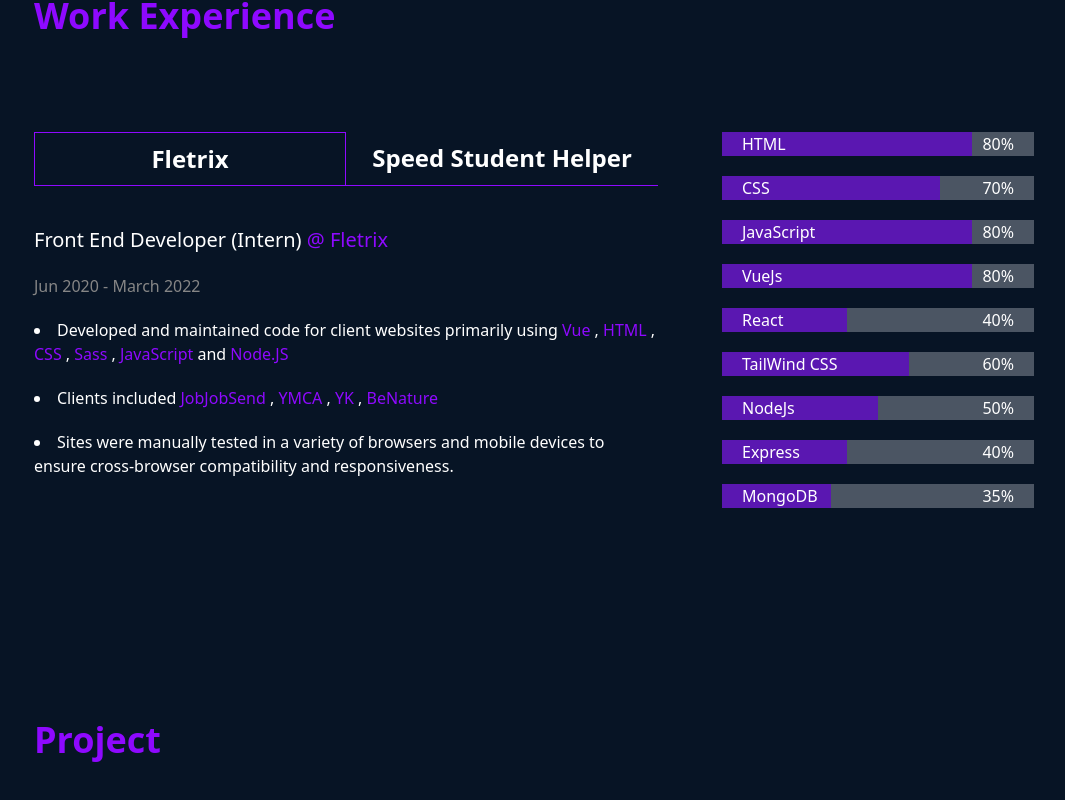
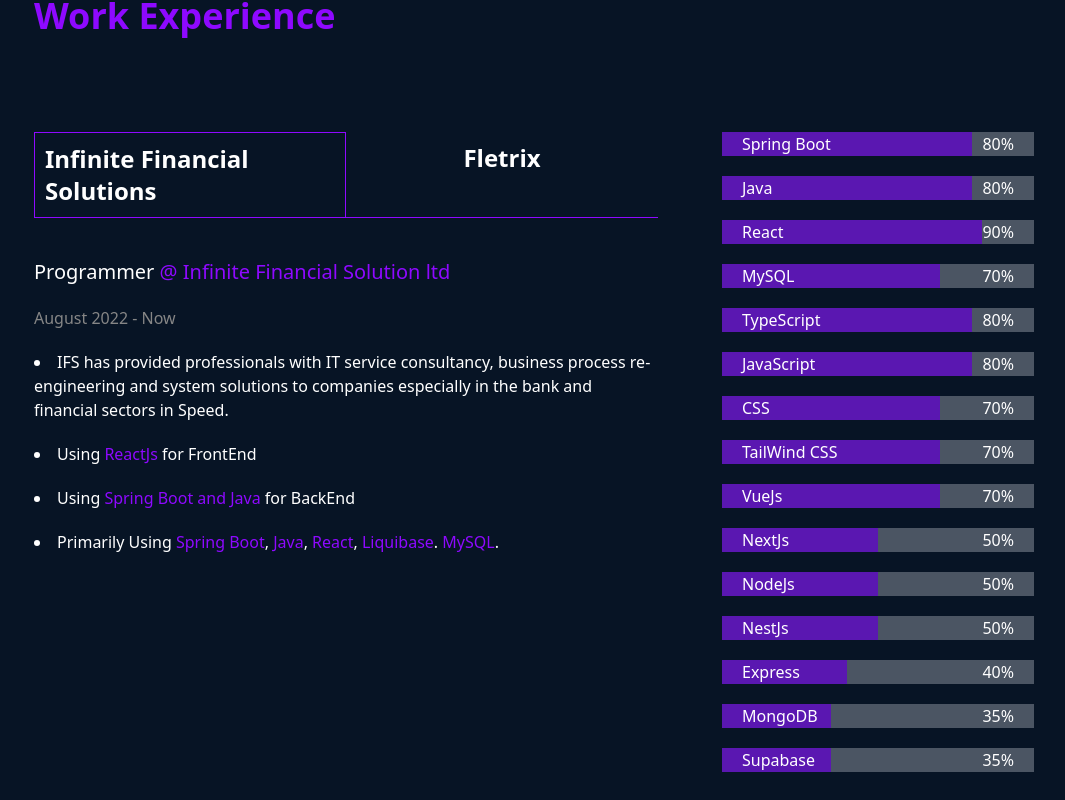
Before and after one commit to kevinli8831/portfolio, a Vue app: page / in a window 1280 px wide. Shown: the part 2240-3040 px from the top of the page, without its empty margins (106-1171 px from the left). Built offline with nearby package versions, Linux system fonts and the light colour scheme; a small style sheet from the web is missing.

Commit message:
feat[Experience] : updated to ifs

```diff
--- a/src/components/Experience.vue
+++ b/src/components/Experience.vue
@@ -66,26 +66,36 @@
             </div>
           </div>
           <div
-            v-if="isSelected !== `Fletrix`"
-            :key="`!Fletrix`"
+            v-if="isSelected === `Infinite Financial Solutions`"
+            :key="`Infinite Financial Solutions`"
             class="space-y-5"
           >
-            <span class="text-xl">Student Helper </span>
-            <span class="textOrange text-xl"> @ Polyu Speed </span>
-            <div class="text-[#868686]">Jan - July 2021</div>
+            <span class="text-xl">Programmer </span>
+            <span class="textOrange text-xl"> @ Infinite Financial Solution ltd </span>
+            <div class="text-[#868686]">August 2022 - Now</div>
             <div>
               <ul class="list-disc list-inside space-y-5">
                 <li>
-                  Developed a website For
-                  <span class="textOrange"> RCADMM Project</span>
+                  IFS has provided professionals with IT service consultancy, business process re-engineering and system solutions to companies especially in the bank and financial sectors
 
                   in Speed.
                 </li>
                 <li>
-                  Primarily Using <span class="textOrange">HTML</span>,
-                  <span class="textOrange">CSS</span>,
-                  <span class="textOrange">JavaScript</span>,
-                  <span class="textOrange">Bootstrap</span>.
+                  Using
+                  <span class="textOrange">ReactJs</span>
+                  for FrontEnd
+                </li>
+                <li>
+                  Using
+                  <span class="textOrange">Spring Boot and Java</span>
+                  for BackEnd
+                </li>
+                <li>
+                  Primarily Using <span class="textOrange">Spring Boot</span>,
+                  <span class="textOrange">Java</span>,
+                  <span class="textOrange">React</span>,
+                  <span class="textOrange">Liquibase</span>.
+                  <span class="textOrange">MySQL</span>.
                 </li>
               </ul>
             </div>
@@ -144,19 +154,25 @@
   data() {
     return {
       progressList: [
-        { title: "HTML", percentage: 80 },
+        { title: "Spring Boot", percentage: 80 },
+        { title: "Java", percentage: 80 },
+        { title: "React", percentage: 90 },
+        { title: "MySQL", percentage: 70 },
+        { title: "TypeScript", percentage: 80 },
+        { title: "JavaScript", percentage: 80 },
         { title: "CSS", percentage: 70 },
-        { title: "JavaScript", percentage: 80 },
-        { title: "VueJs", percentage: 80 },
-        { title: "React", percentage: 40 },
-        { title: "TailWind CSS", percentage: 60 },
+        { title: "TailWind CSS", percentage: 70 },
+        { title: "VueJs", percentage: 70 },
+        { title: "NextJs", percentage: 50 },
         { title: "NodeJs", percentage: 50 },
+        { title: "NestJs", percentage: 50 },
         { title: "Express", percentage: 40 },
         { title: "MongoDB", percentage: 35 },
+        { title: "Supabase", percentage: 35 },
       ],
 
-      infoList: [{ jobTitle: "Fletrix" }, { jobTitle: "Speed Student Helper" }],
-      isSelected: "Fletrix",
+      infoList: [{ jobTitle: "Infinite Financial Solutions" },{ jobTitle: "Fletrix" }],
+      isSelected: "Infinite Financial Solutions",
     };
   },
 };
```
Also changed, not shown: 1 other file (tests, documents, lock files or other folders).
